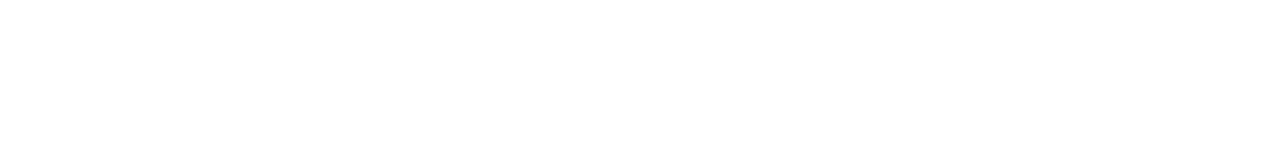
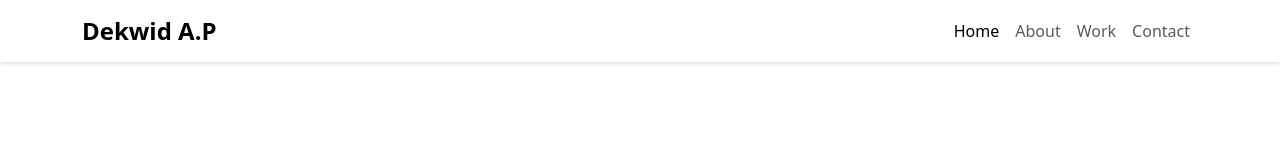
Before and after one commit to dekwidap/portofolio_byCodingStudio, a plain HTML site: page index.html in a window 1280 px wide. Drawn offline with nearby package versions, Linux system fonts and the light colour scheme.

Commit message:
addNavbar

```diff
--- a/index.html
+++ b/index.html
@@ -1,23 +1,46 @@
 <!DOCTYPE html>
 <html lang="en">
+
 <head>
     <meta charset="utf-8">
     <meta name="viewport" content="width=device-width, initial-scale=1">
-    <title>Portofolio Dekwid</title>
+    <title>Portofolio by Dekwid</title>
     <!-- CSS CDN -->
-    <link href="https://cdn.jsdelivr.net/npm/bootstrap@5.3.0-alpha1/dist/css/bootstrap.min.css" rel="stylesheet" integrity="sha384-GLhlTQ8iRABdZLl6O3oVMWSktQOp6b7In1Zl3/Jr59b6EGGoI1aFkw7cmDA6j6gD" crossorigin="anonymous">
+    <link href="https://cdn.jsdelivr.net/npm/bootstrap@5.3.0-alpha1/dist/css/bootstrap.min.css" rel="stylesheet"
+        integrity="sha384-GLhlTQ8iRABdZLl6O3oVMWSktQOp6b7In1Zl3/Jr59b6EGGoI1aFkw7cmDA6j6gD" crossorigin="anonymous">
     <link rel="stylesheet" href="style.css">
 </head>
 
 <body>
 
+    <!-- Navbar Section -->
+    <nav class="navbar navbar-expand-lg">
+        <div class="container">
+            <a class="navbar-brand fs-4 fw-bold" href="#">Dekwid A.P</a>
+            <button class="navbar-toggler" type="button" data-bs-toggle="collapse" data-bs-target="#navbarNavAltMarkup"
+                aria-controls="navbarNavAltMarkup" aria-expanded="false" aria-label="Toggle navigation">
+                <span class="navbar-toggler-icon"></span>
+            </button>
+            <div class="collapse navbar-collapse" id="navbarNavAltMarkup">
+                <div class="navbar-nav ms-auto">
+                    <a class="nav-link active" aria-current="page" href="#">Home</a>
+                    <a class="nav-link" href="#">About</a>
+                    <a class="nav-link" href="#">Work</a>
+                    <a class="nav-link" href="#">Contact</a>
+                </div>
+            </div>
+        </div>
+    </nav>
+    <!-- Navbar End -->
 
 
     <!-- Javascript CDN -->
-    <script src="https://cdn.jsdelivr.net/npm/bootstrap@5.3.0-alpha1/dist/js/bootstrap.bundle.min.js" integrity="sha384-w76AqPfDkMBDXo30jS1Sgez6pr3x5MlQ1ZAGC+nuZB+EYdgRZgiwxhTBTkF7CXvN" crossorigin="anonymous">
+    <script src="https://cdn.jsdelivr.net/npm/bootstrap@5.3.0-alpha1/dist/js/bootstrap.bundle.min.js"
+        integrity="sha384-w76AqPfDkMBDXo30jS1Sgez6pr3x5MlQ1ZAGC+nuZB+EYdgRZgiwxhTBTkF7CXvN" crossorigin="anonymous">
     </script>
     <!-- jQuery CDN -->
-    <script src="https://code.jquery.com/jquery-3.6.3.min.js" integrity="sha256-pvPw+upLPUjgMXY0G+8O0xUf+/Im1MZjXxxgOcBQBXU=" crossorigin="anonymous"></script>
+    <script src="https://code.jquery.com/jquery-3.6.3.min.js"
+        integrity="sha256-pvPw+upLPUjgMXY0G+8O0xUf+/Im1MZjXxxgOcBQBXU=" crossorigin="anonymous"></script>
 </body>
 
 </html>
--- a/style.css
+++ b/style.css
@@ -0,0 +1,4 @@
+.navbar {
+    background-color: white;
+    box-shadow: 0 0 5px rgba(0, 0, 0, 0.25);
+}
```
